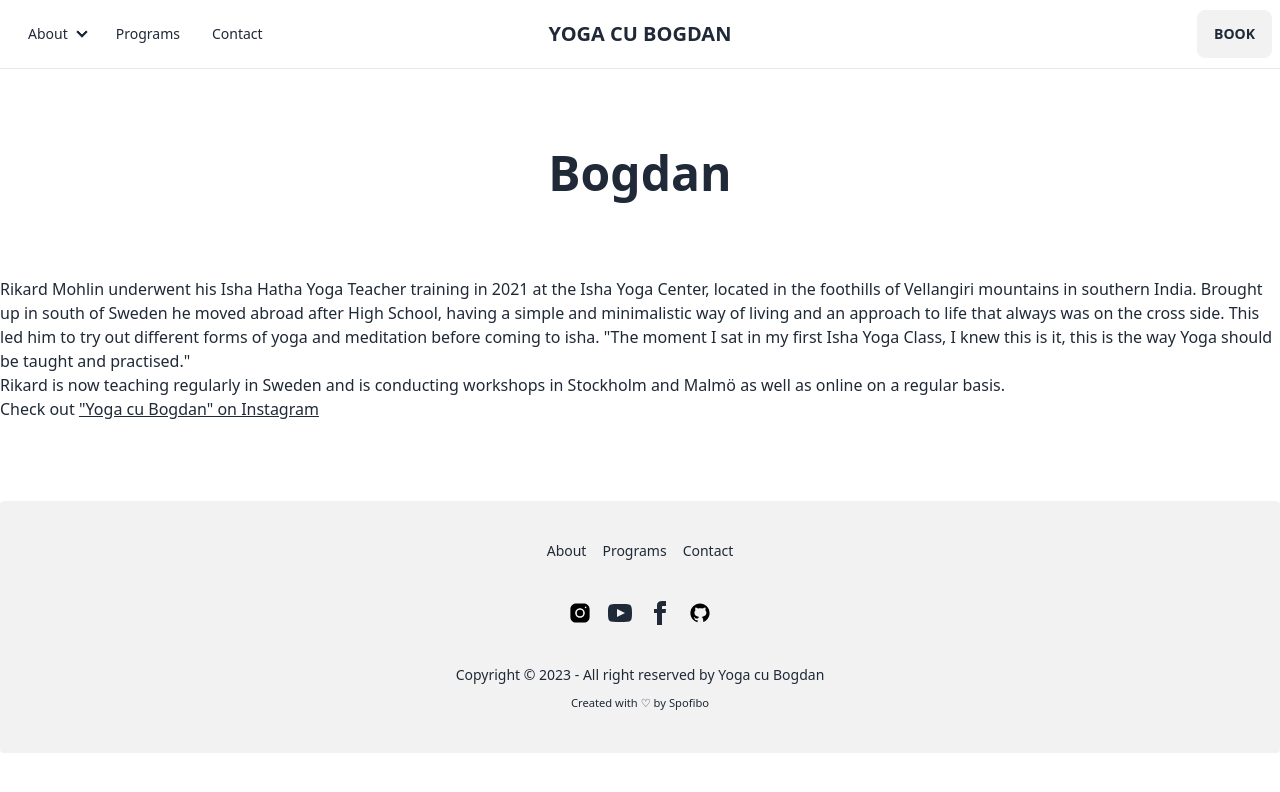
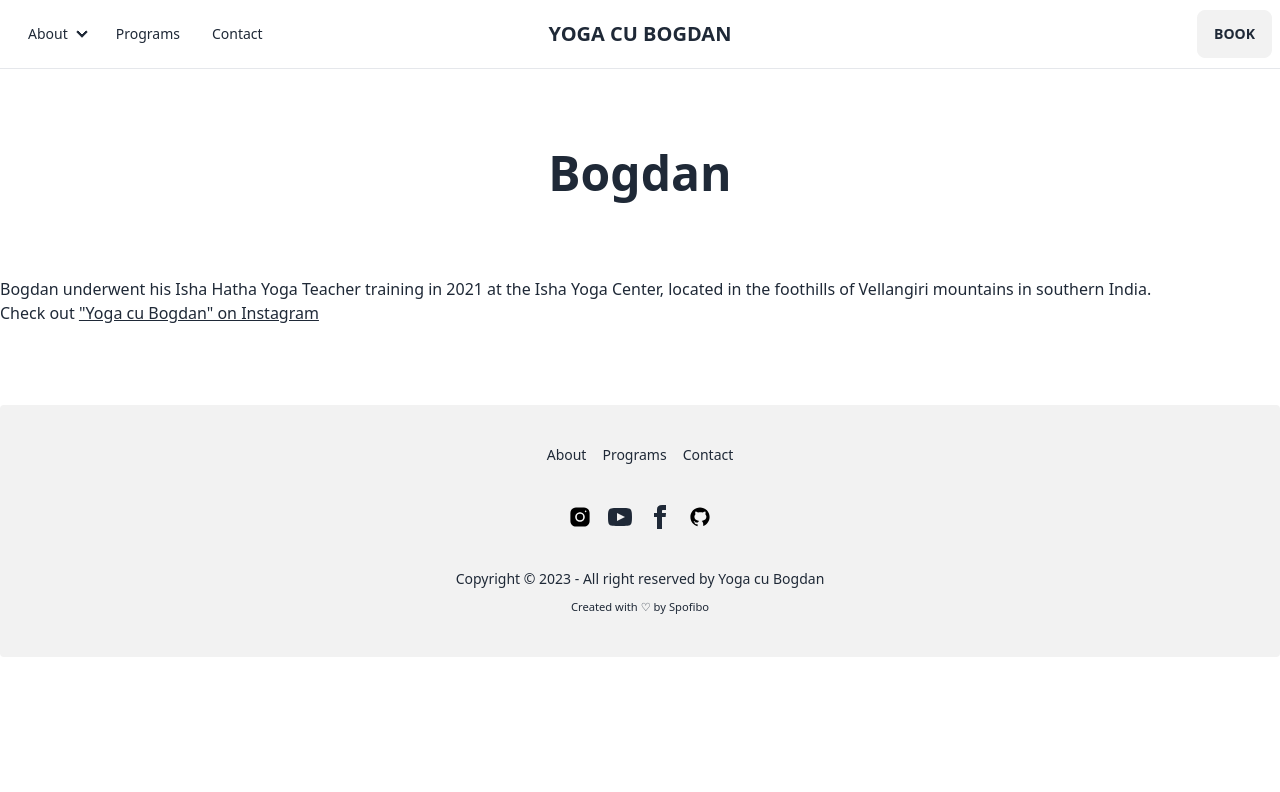
Before and after one commit to Spofibo/yogacubogdan.com, a SvelteKit app: page /about/bogdan in a window 1280 px wide. Shown: the top 792 px of the page. Built offline with nearby package versions, Linux system fonts and the light colour scheme.

Commit message:
Update about page

```diff
--- a/src/routes/about/bogdan/+page.svelte
+++ b/src/routes/about/bogdan/+page.svelte
@@ -8,13 +8,9 @@
   <enhanced:img class="mask mask-squircle h-20" src={bogdan} alt="Bogdan" sizes="max(80px, 10vw)" />
 
   <p>
-    Rikard Mohlin underwent his Isha Hatha Yoga Teacher training in 2021 at the Isha Yoga Center, located in the foothills of Vellangiri
-    mountains in southern India. Brought up in south of Sweden he moved abroad after High School, having a simple and minimalistic way of
-    living and an approach to life that always was on the cross side. This led him to try out different forms of yoga and meditation before
-    coming to isha. "The moment I sat in my first Isha Yoga Class, I knew this is it, this is the way Yoga should be taught and practised."
+    Bogdan underwent his Isha Hatha Yoga Teacher training in 2021 at the Isha Yoga Center, located in the foothills of Vellangiri
+    mountains in southern India.
   </p>
-
-  <p>Rikard is now teaching regularly in Sweden and is conducting workshops in Stockholm and Malmö as well as online on a regular basis.</p>
 
   <p>
     Check out <a href="https://www.instagram.com/yogacubogdan/" class="link">"Yoga cu Bogdan" on Instagram</a>
```
